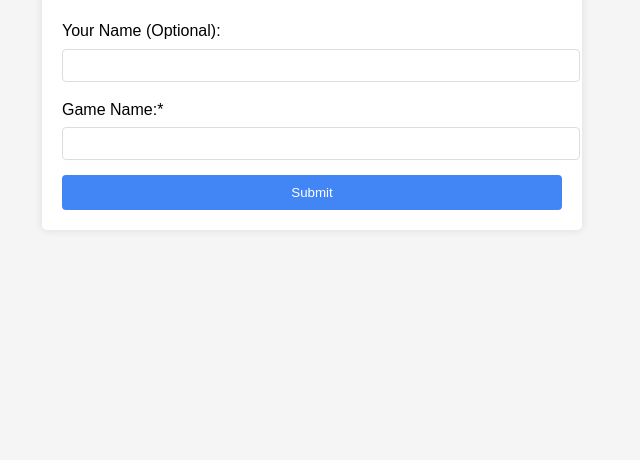
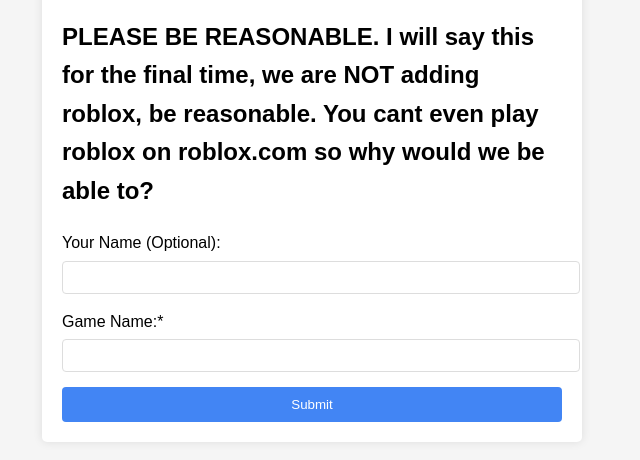
Before and after one commit to SchoolFlashCards3/suggestions, a plain HTML site: page index.html in a window 1280 px wide. Shown: the part 116-576 px from the top of the page, without its empty margins (328-968 px from the left). Drawn offline with Linux system fonts and the light colour scheme.

Commit message:
Update index.html

```diff
--- a/index.html
+++ b/index.html
@@ -62,6 +62,7 @@
 <body>
     <div class="container">
         <h1>Suggest a Game</h1>
+        <h2>PLEASE BE REASONABLE. I will say this for the final time, we are NOT adding roblox, be reasonable. You cant even play roblox on roblox.com so why would we be able to?</h2>
         <form id="suggestionForm" action="https://formspree.io/f/xgvkgkyl" method="POST">
             <div class="form-group">
                 <label for="name">Your Name (Optional):</label>
```
